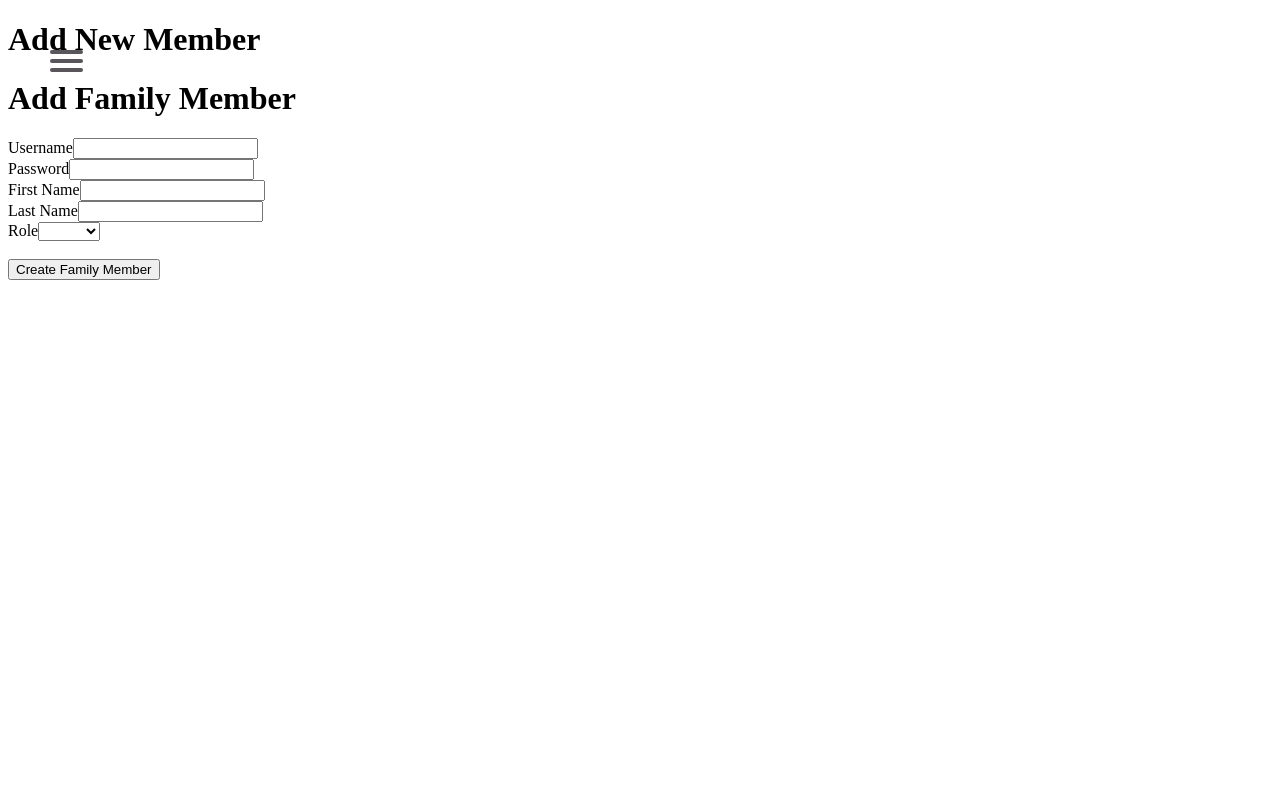
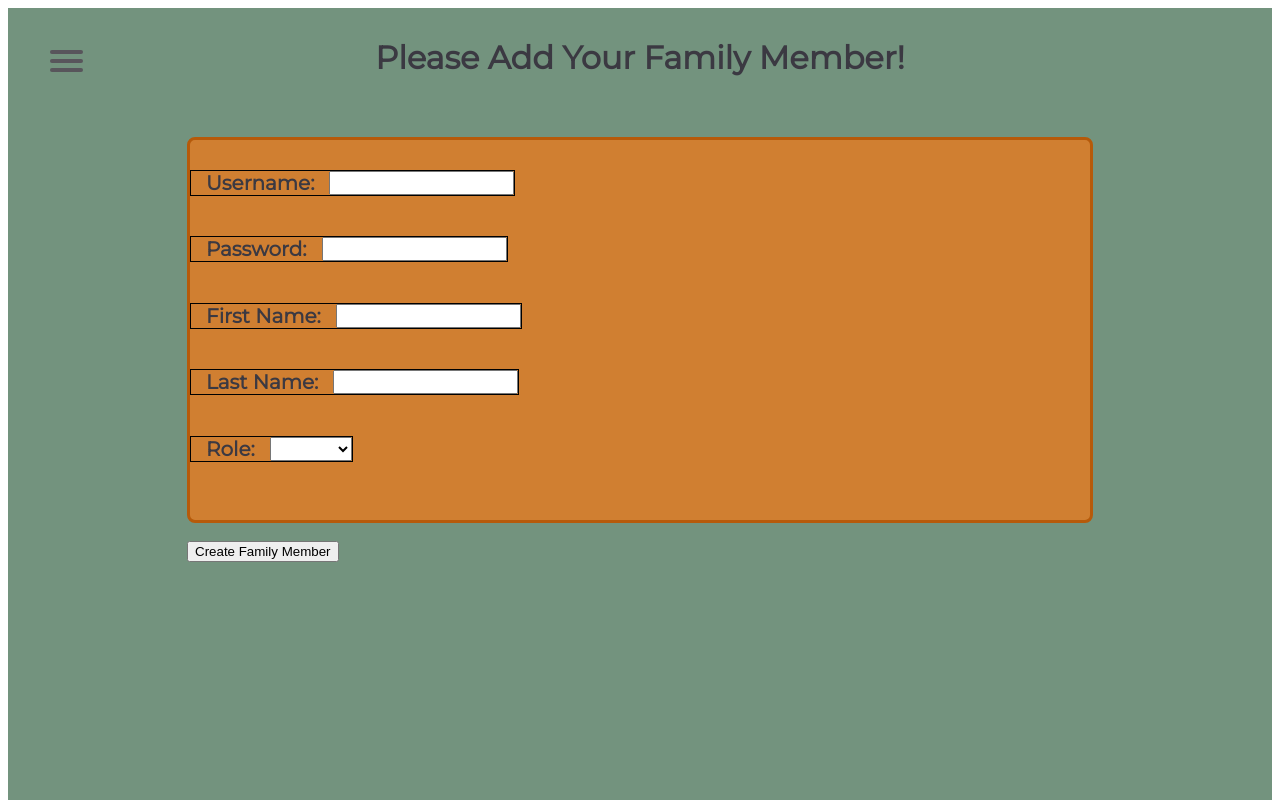
Before and after one commit to pratherb/TE-family-reading-final-capstone, a Vue app in the folder final-capstone/capstone/vue/: page /addmember in a window 1280 px wide. Shown: the top 800 px of the page. Built offline with nearby package versions, Linux system fonts and the light colour scheme; a web font is replaced by a local one.

Commit message:
add family member page

```diff
--- a/final-capstone/capstone/vue/src/components/AddForm.vue
+++ b/final-capstone/capstone/vue/src/components/AddForm.vue
@@ -2,13 +2,13 @@
   <div>
     <div id="add" class="text-center">
       <form v-on:submit.prevent="addForm">
-        <h1>Add Family Member</h1>
+        <div class="behind_form_text">
         <div class="form-input-group">
-          <label for="username">Username</label>
+          <label for="username">Username: </label>
           <input type="text" id="username" v-model="user.username" required />
         </div>
         <div class="form-input-group">
-          <label for="password">Password</label>
+          <label for="password">Password: </label>
           <input
             type="password"
             id="password"
@@ -17,19 +17,20 @@
           />
         </div>
         <div class="form-input-group">
-          <label for="firstname">First Name</label>
+          <label for="firstname">First Name: </label>
           <input type="text" id="firstname" v-model="user.firstName" required />
         </div>
         <div class="form-input-group">
-          <label for="lastname">Last Name</label>
+          <label for="lastname">Last Name: </label>
           <input type="text" id="lastname" v-model="user.lastName" required />
         </div>
         <div class="form-input-group">
-          <label for="role">Role</label>
+          <label for="role">Role: </label>
           <select id="role" v-model="user.role" required>
-            <option value="parent">Parent</option>
-            <option value="child">Child</option>
+            <option value="parent">Parent 🐓</option>
+            <option value="child">Child 🐥</option>
           </select>
+          </div>
           <br>
         </div>
         <br>
@@ -86,4 +87,13 @@ export default {
 </script>
 
 <style>
+
+label{
+  margin-right: 15px;
+  margin-left: 15px;
+}
+button{
+  margin-bottom:20px ;
+
+}
 </style>
--- a/final-capstone/capstone/vue/src/views/AddMember.vue
+++ b/final-capstone/capstone/vue/src/views/AddMember.vue
@@ -1,7 +1,13 @@
 <template>
-  <div>
-      <h1>Add New Member</h1>
+  <div class="addMember">
+    <h1 class="header" >Please Add Your Family Member!</h1>
       <add-form />
+      <p class="running_board">
+            📕 📙 📒 📗 📘 📓 📕 📙 📒 📗 📘 📓 📕 📙 📒 📗 📘 📓 📕 📙 📒 📗 📘
+            📓 📕 📙 📒 📗 📘 📓 📕 📙 📒 📗 📘 📓 📕 📙 📒 📗 📘 📓 📕 📙 📒 📗
+            📘 📓📕 📙 📒 📗 📘 📓 📕 📙 📒 📗 📘 📓 📕 📙 📒 📗 📘 📓 📕 📙 📒
+            📗 📘 📓
+          </p>
   </div>
 </template>
 
@@ -16,5 +22,58 @@ export default {
 </script>
 
 <style>
+@import url('https://fonts.googleapis.com/css2?family=Montserrat:ital,wght@1,600&display=swap');
+.header{
+font-family: 'Montserrat', sans-serif;
 
+}
+.addMember{
+background: rgb(115, 147, 126);
+}
+.header{
+background: rgb(115, 147, 126);
+ margin: 0px auto 60px auto;
+  /* top, right, bottom, left */
+text-align: center;
+padding-top:30px;
+color: rgb(59, 57, 66);
+}
+form {
+  display: flex;
+  flex-direction: column;
+  flex-wrap: wrap;
+  align-content: center;
+  align-items: baseline;
+  background: rgb(115, 147, 126);
+
+}
+.form-input-group {
+  display: flex;
+  border: solid, 1px, black;
+  margin-bottom: 1rem;
+  color: rgb(59, 57, 66);
+  font-weight: bold;
+  font-size: 20px;
+}
+label{
+    font-family: 'Montserrat', sans-serif;
+}
+.behind_form_text{
+   background: rgba(232,123,31,0.8);
+    display: flex;
+    flex-direction: column;
+    padding-top: 30px;
+    align-items: flex-start;
+    width: 900px;
+    height: 350px;
+    justify-content: space-between;
+    border-radius: 8px;
+    border: solid 3px rgb(182, 90, 10);
+}
+.running_board{
+display: flex;
+background: rgb(115, 147, 126);
+height: 95px;
+margin:300px 0 0 0;
+}
 </style>
--- a/final-capstone/capstone/vue/src/views/Register.vue
+++ b/final-capstone/capstone/vue/src/views/Register.vue
@@ -126,7 +126,7 @@ export default {
 </script>
 
 <style scoped>
-@import url("https://fonts.googleapis.com/css2?family=Libre+Baskerville&display=swap");
+@import url("https://fonts.googleapis.com/css2?family=Montserrat:wght@200&display=swap");
 
 form {
   display: flex;
@@ -137,7 +137,7 @@ form {
 }
 .form-input-group {
   display: flex;
-  font-family: "Libre Baskerville", serif;
+ font-family: "Montserrat", sans-serif;
   border: solid, 1px, black;
   margin-bottom: 1rem;
   color: rgb(88, 85, 99);
```
